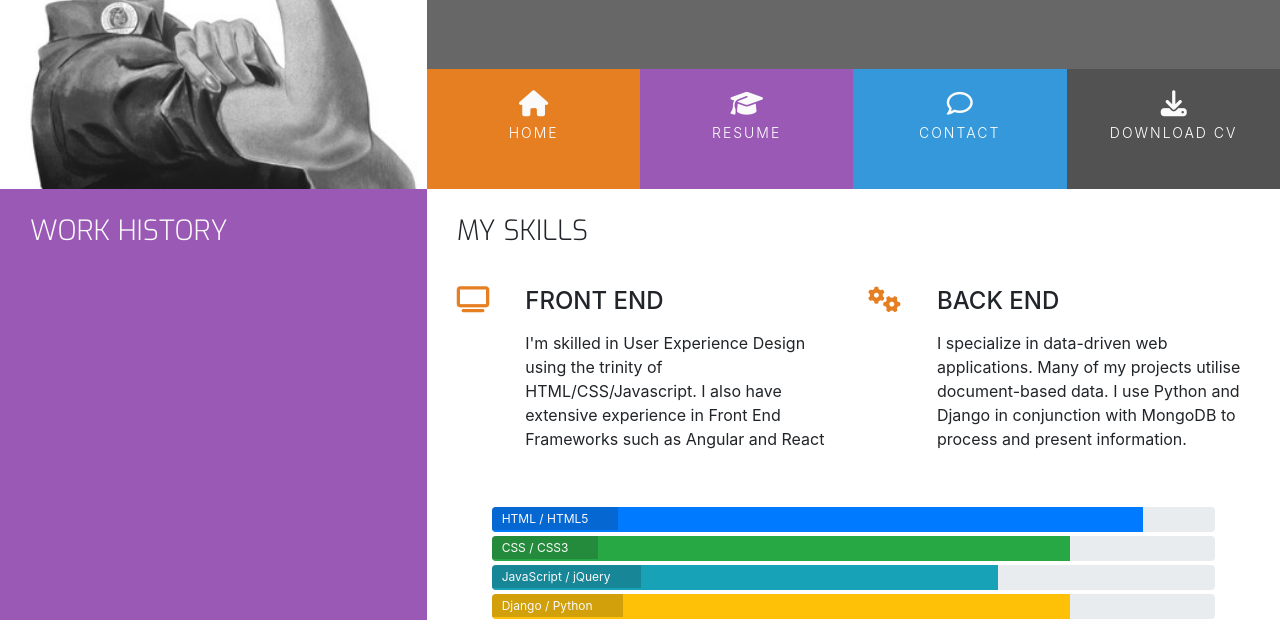
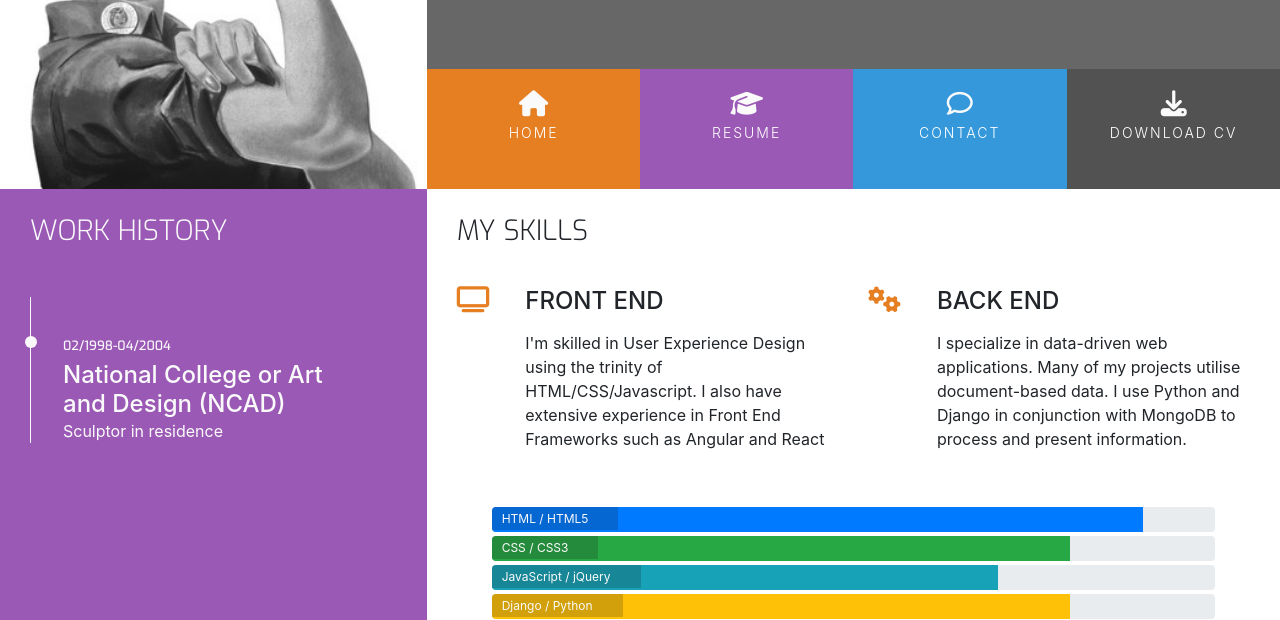
Before and after one commit to donovanainsley/bootstrap-resume-project, a plain HTML site: page resume.html in a window 1280 px wide. Shown: the part 180-800 px from the top of the page. Drawn offline with nearby package versions, Linux system fonts and the light colour scheme.

Commit message:
Added to work history and styling for history section.

```diff
--- a/assets/css/style.css
+++ b/assets/css/style.css
@@ -293,3 +293,40 @@
     color: #fafafa;
     margin-bottom: 50px;
 }
+
+.timeline-item {
+    padding: 4em 2em 0em 2em;
+    position: relative;
+    color: #fafafa;
+    border-left: 1px solid;
+}
+
+.timeline-item p {
+    padding: 0;
+    margin: 0;
+}
+
+.timeline-item:before {
+    content: attr(data-dates);
+    position: absolute;
+    left: 2.5em;
+    top: 3em;
+    display: block;
+    font-family: 'Exo', sans-serif;
+    font-weight: 500;
+    font-size: 0.8em;
+    padding: 0;
+    margin: 0;
+}
+
+.timeline-item:after {
+    width: 12px;
+    height: 12px;
+    display: block;
+    top: 2.4em;
+    position: absolute;
+    left: -6px;
+    border-radius: 12px;
+    content: '';
+    background-color: #fafafa;
+}
--- a/resume.html
+++ b/resume.html
@@ -59,6 +59,10 @@
                             Work History
                         </h3>
                     </div>
+                </div>
+                <div class="timeline-item" data-dates="02/1998-04/2004">
+                    <h4>National College or Art and Design (NCAD)</h4>
+                    <p>Sculptor in residence</p>
                 </div>
             </div>
             <div class="col-md-8 bg-color-three-reasons section-column">
```
